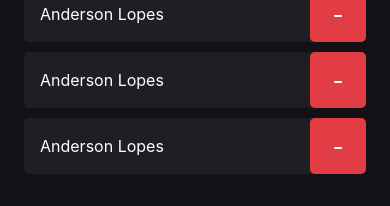
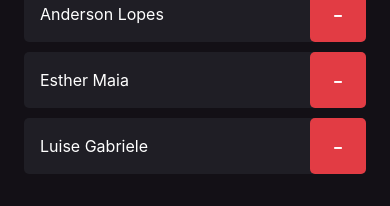
Before and after one commit to Dev-Lops/imhere, a React Native app: screen / in a window 390 px wide. Shown: the part 269-475 px from the top of the page. Built offline with nearby package versions, Linux system fonts and the light colour scheme.

Commit message:
✨ Propriedades no componente

```diff
--- a/src/components/Participant/index.tsx
+++ b/src/components/Participant/index.tsx
@@ -1,12 +1,16 @@
 import { Text, TouchableOpacity, View } from "react-native";
 import { styles } from "./styles";
 
-export function Participant(){
+interface ParticipantProps {
+  name: string
+}
+
+export function Participant({ name}: ParticipantProps){
   return (
     <View style={styles.container}>
       <Text
       style={styles.name}>
-        Anderson Lopes
+        {name}
         </Text>
         <TouchableOpacity style={styles.button}>
                 <Text style={styles.buttonText}>
--- a/src/screens/Home/index.tsx
+++ b/src/screens/Home/index.tsx
@@ -26,9 +26,9 @@ export default function Home(){
               </TouchableOpacity>
         </View>
 
-        <Participant/>
-        <Participant/>
-        <Participant/>
+        <Participant name='Anderson Lopes'/>
+        <Participant name='Esther Maia'/>
+        <Participant name='Luise Gabriele'/>
 
     </View>
   )
```
